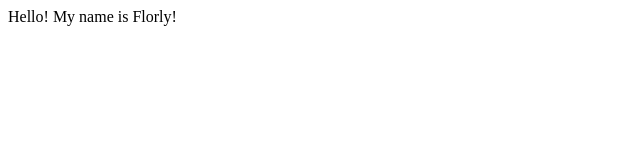
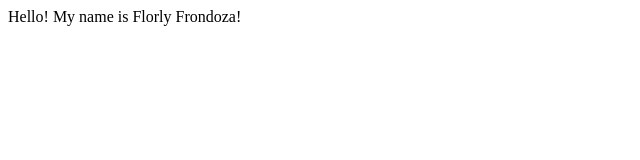
Before and after one commit to florlyff40/GitHubFile, a plain HTML site: page index.html in a window 1280 px wide. Shown: the full height of the page, 0-640 px from the left. Drawn offline with Linux system fonts and the light colour scheme.

Commit message:
Update index.html

```diff
--- a/index.html
+++ b/index.html
@@ -2,7 +2,7 @@
 <html>
 
 <body>
-Hello! My name is Florly!
+Hello! My name is Florly Frondoza!
 
 </body>
 
```
